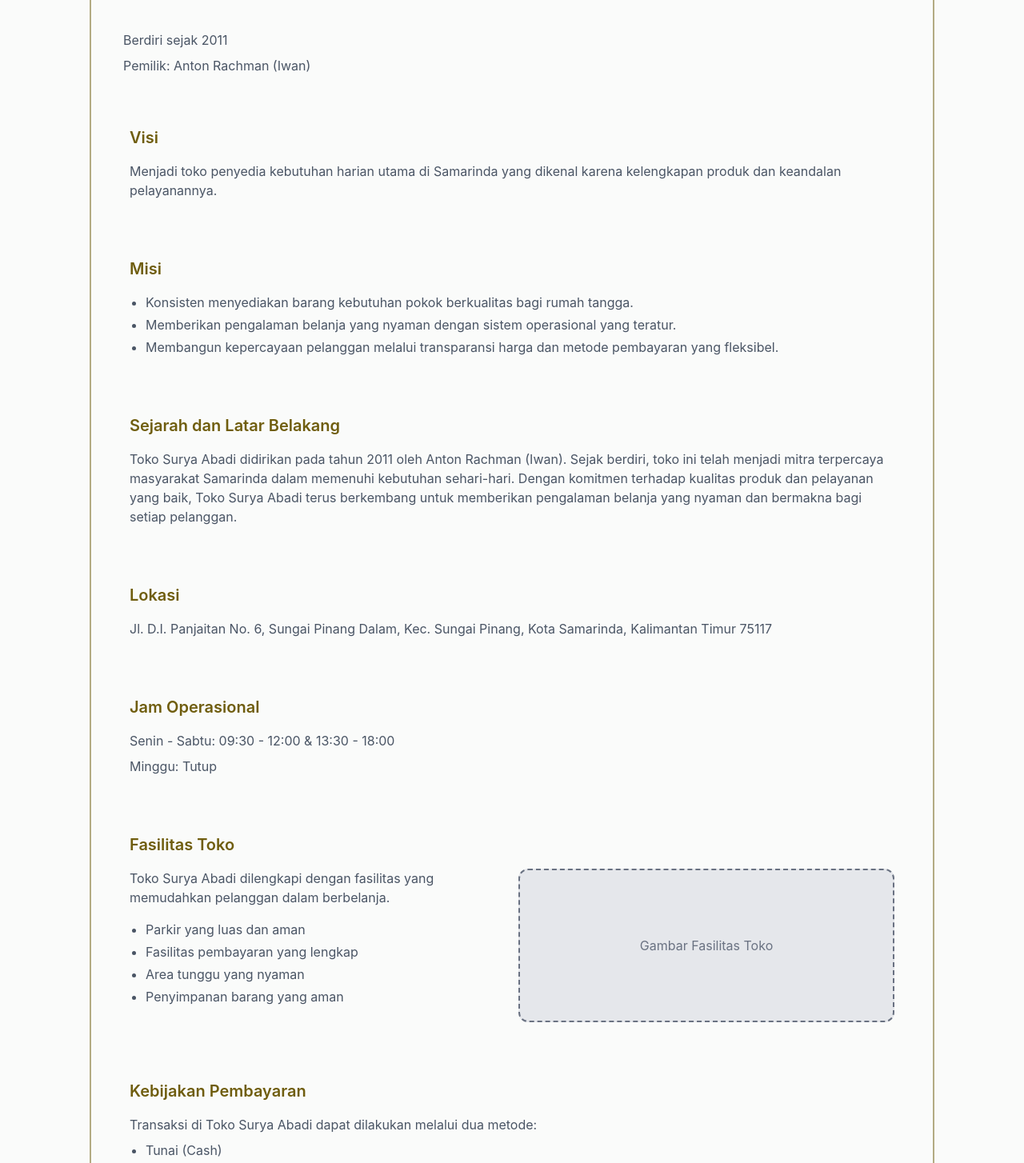
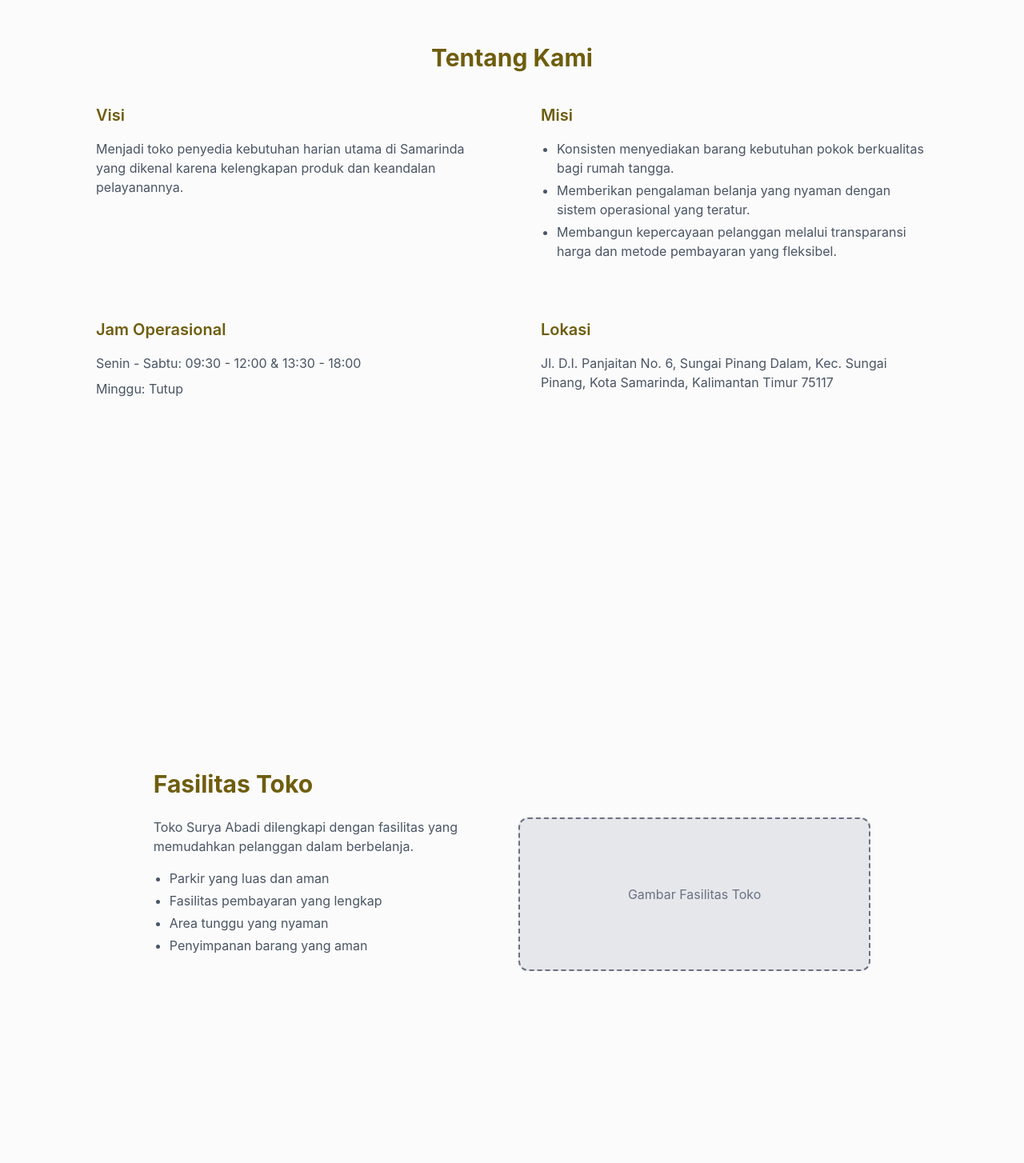
Before and after one commit to ruman1609/toko-surya-abadi-profile, a Vue app: page / in a window 1280 px wide. Shown: the part 216-1670 px from the top of the page at 80% size. Built offline with nearby package versions, Linux system fonts and the light colour scheme; the HTML template or start-up script is replaced by a standard one.

Commit message:
Next implement snappy scroll

```diff
--- a/src/components/StoreProfile.vue
+++ b/src/components/StoreProfile.vue
@@ -1,52 +1,41 @@
 <template>
   <div class="min-h-screen bg-surface-50 dark:bg-gray-800">
+
     <!-- About Us Section -->
-    <section class="py-12 px-8">
-      <div class="max-w-6xl mx-auto">
-        <div class="space-y-6">
-          <div class="space-y-6 p-6 rounded-lg border-2 border-primary/50 dark:border-gray-700/50">
-            <h2 class="text-3xl font-bold text-primary dark:text-secondary">
+    <section class="h-screen flex flex-col items-center justify-center">
+      <h2 class="text-3xl font-bold text-primary dark:text-secondary mb-4 text-center">
         Tentang Kami
       </h2>
-            <div class="space-y-2 bg-surface-100 dark:bg-gray-700 p-4 rounded-md">
-              <p class="text-gray-600 dark:text-gray-300">Berdiri sejak 2011</p>
-              <p class="text-gray-600 dark:text-gray-300">Pemilik: Anton Rachman (Iwan)</p>
-            </div>
-            <section class="mt-6 bg-surface-100 dark:bg-gray-700 p-6 rounded-md">
+      <div class="max-w-6xl mx-auto px-4">
+        <div class="grid grid-cols-1 md:grid-cols-2 gap-6">
+          <!-- Visi -->
+          <div class="bg-surface-100 dark:bg-gray-700 p-6 rounded-md">
             <h3 class="text-xl font-semibold mb-4 text-primary dark:text-secondary">
               Visi
             </h3>
             <p class="text-gray-600 dark:text-gray-300">
-                Menjadi toko penyedia kebutuhan harian utama di Samarinda yang dikenal karena kelengkapan produk dan keandalan pelayanannya.
+              Menjadi toko penyedia kebutuhan harian utama di Samarinda yang dikenal karena kelengkapan produk dan
+              keandalan pelayanannya.
             </p>
-            </section>
-            <section class="mt-6 bg-surface-100 dark:bg-gray-700 p-6 rounded-md">
+          </div>
+
+          <!-- Misi -->
+          <div class="bg-surface-100 dark:bg-gray-700 p-6 rounded-md">
             <h3 class="text-xl font-semibold mb-4 text-primary dark:text-secondary">
               Misi
             </h3>
             <ul class="list-disc pl-5 mt-2 space-y-1">
-                <li class="text-gray-600 dark:text-gray-300">Konsisten menyediakan barang kebutuhan pokok berkualitas bagi rumah tangga.</li>
-                <li class="text-gray-600 dark:text-gray-300">Memberikan pengalaman belanja yang nyaman dengan sistem operasional yang teratur.</li>
-                <li class="text-gray-600 dark:text-gray-300">Membangun kepercayaan pelanggan melalui transparansi harga dan metode pembayaran yang fleksibel.</li>
+              <li class="text-gray-600 dark:text-gray-300">Konsisten menyediakan barang kebutuhan pokok berkualitas bagi
+                rumah tangga.</li>
+              <li class="text-gray-600 dark:text-gray-300">Memberikan pengalaman belanja yang nyaman dengan sistem
+                operasional yang teratur.</li>
+              <li class="text-gray-600 dark:text-gray-300">Membangun kepercayaan pelanggan melalui transparansi harga
+                dan metode pembayaran yang fleksibel.</li>
             </ul>
-            </section>
-            <section class="mt-6 bg-surface-100 dark:bg-gray-700 p-6 rounded-md">
-              <h3 class="text-xl font-semibold mb-4 text-primary dark:text-secondary">
-                Sejarah dan Latar Belakang
-              </h3>
-              <p class="text-gray-600 dark:text-gray-300">
-                Toko Surya Abadi didirikan pada tahun 2011 oleh Anton Rachman (Iwan). Sejak berdiri, toko ini telah menjadi mitra terpercaya masyarakat Samarinda dalam memenuhi kebutuhan sehari-hari. Dengan komitmen terhadap kualitas produk dan pelayanan yang baik, Toko Surya Abadi terus berkembang untuk memberikan pengalaman belanja yang nyaman dan bermakna bagi setiap pelanggan.
-              </p>
-            </section>
-            <section class="mt-6 bg-surface-100 dark:bg-gray-700 p-6 rounded-md">
-              <h3 class="text-xl font-semibold mb-4 text-primary dark:text-secondary">
-                Lokasi
-              </h3>
-              <p class="text-gray-600 dark:text-gray-300">
-                Jl. D.I. Panjaitan No. 6, Sungai Pinang Dalam, Kec. Sungai Pinang, Kota Samarinda, Kalimantan Timur 75117
-              </p>
-            </section>
-            <section class="mt-6 bg-surface-100 dark:bg-gray-700 p-6 rounded-md">
+          </div>
+
+          <!-- Jam Operasional -->
+          <div class="bg-surface-100 dark:bg-gray-700 p-6 rounded-md">
             <h3 class="text-xl font-semibold mb-4 text-primary dark:text-secondary">
               Jam Operasional
             </h3>
@@ -54,13 +43,28 @@
               <li class="text-gray-600 dark:text-gray-300">Senin - Sabtu: 09:30 - 12:00 & 13:30 - 18:00</li>
               <li class="text-gray-600 dark:text-gray-300">Minggu: Tutup</li>
             </ul>
+          </div>
+
+          <!-- Lokasi -->
+          <div class="bg-surface-100 dark:bg-gray-700 p-6 rounded-md">
+            <h3 class="text-xl font-semibold mb-4 text-primary dark:text-secondary">
+              Lokasi
+            </h3>
+            <p class="text-gray-600 dark:text-gray-300">
+              Jl. D.I. Panjaitan No. 6, Sungai Pinang Dalam, Kec. Sungai Pinang, Kota Samarinda, Kalimantan Timur 75117
+            </p>
+          </div>
+        </div>
+      </div>
     </section>
 
     <!-- Facility Section -->
-            <section class="mt-6 bg-surface-100 dark:bg-gray-700 p-6 rounded-md">
-              <h3 class="text-xl font-semibold mb-4 text-primary dark:text-secondary">
+    <section class="h-screen flex items-center justify-center">
+      <div class="max-w-6xl mx-auto px-4">
+        <div class="space-y-6">
+          <h2 class="text-3xl font-bold text-primary dark:text-secondary mb-6">
             Fasilitas Toko
-              </h3>
+          </h2>
           <div class="flex flex-col md:flex-row gap-4">
             <div class="md:w-1/2">
               <p class="text-gray-600 dark:text-gray-300 mb-4">
@@ -74,17 +78,23 @@
               </ul>
             </div>
             <div class="md:w-1/2 flex items-center justify-center">
-                  <div class="bg-gray-200 border-2 border-dashed rounded-xl w-full h-48 flex items-center justify-center text-gray-500">
+              <div
+                class="bg-gray-200 border-2 border-dashed rounded-xl w-full h-48 flex items-center justify-center text-gray-500">
                 Gambar Fasilitas Toko
+              </div>
+            </div>
           </div>
         </div>
       </div>
     </section>
 
-            <section class="mt-6 bg-surface-100 dark:bg-gray-700 p-6 rounded-md">
-              <h3 class="text-xl font-semibold mb-4 text-primary dark:text-secondary">
+    <!-- Payment Policy Section -->
+    <section class="h-screen flex items-center justify-center">
+      <div class="max-w-6xl mx-auto px-4">
+        <div class="space-y-6">
+          <h2 class="text-3xl font-bold text-primary dark:text-secondary mb-6">
             Kebijakan Pembayaran
-              </h3>
+          </h2>
           <p class="text-gray-600 dark:text-gray-300">
             Transaksi di Toko Surya Abadi dapat dilakukan melalui dua metode:
           </p>
@@ -92,14 +102,17 @@
             <li class="text-gray-600 dark:text-gray-300">Tunai (Cash)</li>
             <li class="text-gray-600 dark:text-gray-300">Transfer Bank</li>
           </ul>
+        </div>
+      </div>
     </section>
-          </div>
 
+    <!-- Product Catalog Section -->
+    <section class="h-screen flex items-center justify-center">
+      <div class="max-w-6xl mx-auto px-4">
         <div class="space-y-6">
           <h2 class="text-3xl font-bold mb-4">Katalog Produk Utama</h2>
           <div class="grid grid-cols-1 md:grid-cols-2 gap-4">
             <ProductCategory v-for="category in categories" :key="category" :name="category" />
-            </div>
           </div>
         </div>
       </div>
```
Lines whose indentation alone changed are shown as unchanged.
